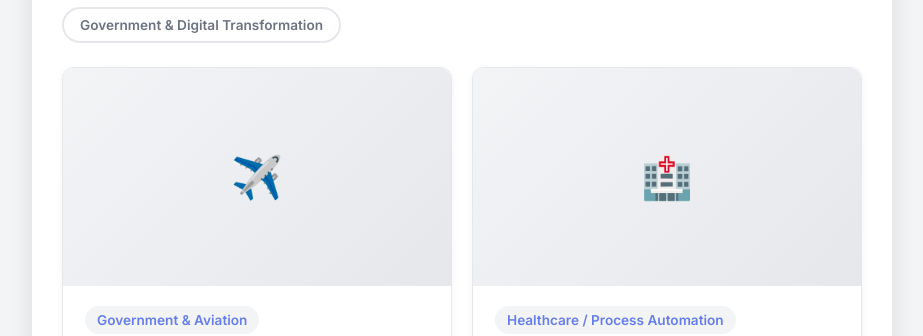
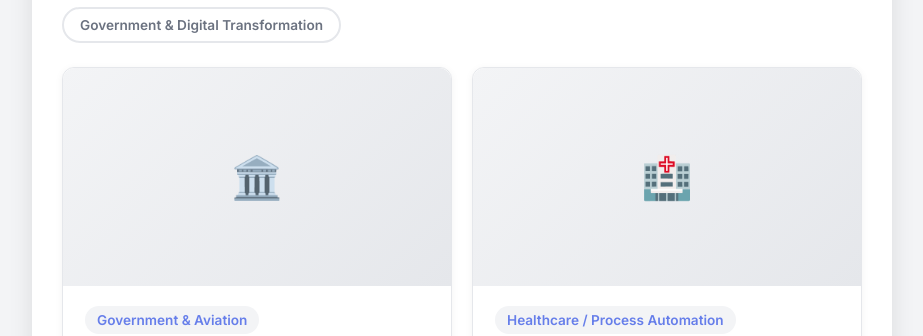
Before and after one commit to iamarasinghe96/himate, a plain HTML site: page projects/index.html in a window 1280 px wide. Shown: the part 334-670 px from the top of the page, without its empty margins (178-1101 px from the left). Drawn offline with Linux system fonts and the light colour scheme.

Commit message:
Update index.html

```diff
--- a/projects/index.html
+++ b/projects/index.html
@@ -689,7 +689,7 @@
   }
 
   function categoryEmoji(cat) {
-    if (/aviation|government/i.test(cat)) return '✈️';
+    if (/aviation|government/i.test(cat)) return '🏛️';
     if (/health/i.test(cat))              return '🏥';
     if (/web/i.test(cat))                 return '🌐';
     if (/esg|tool/i.test(cat))            return '⚙️';
```
